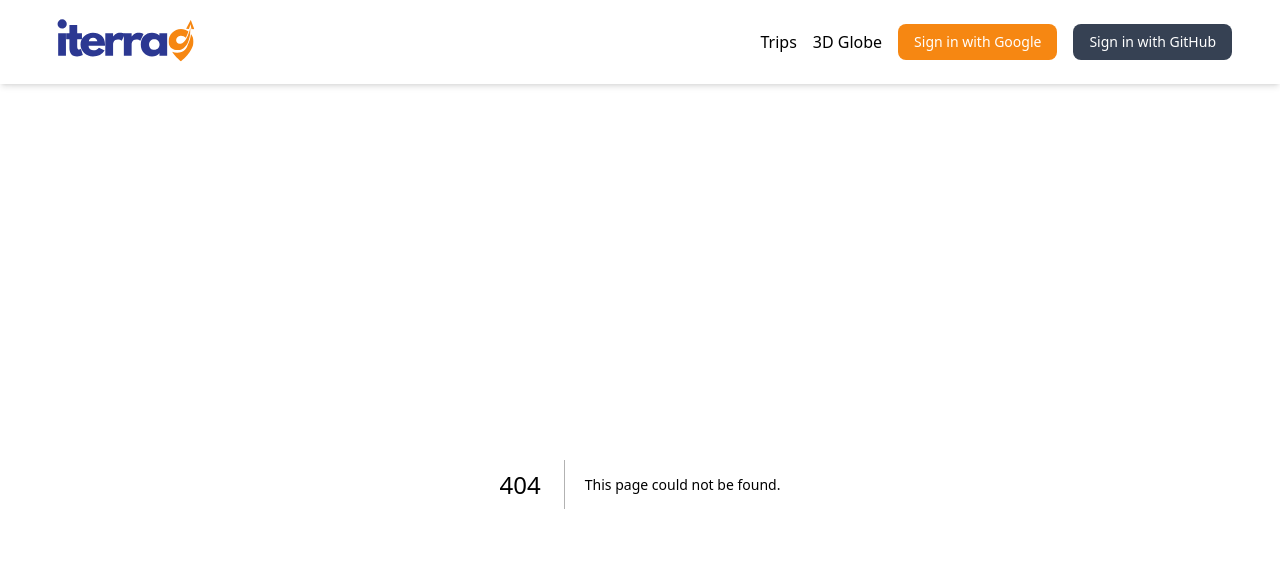
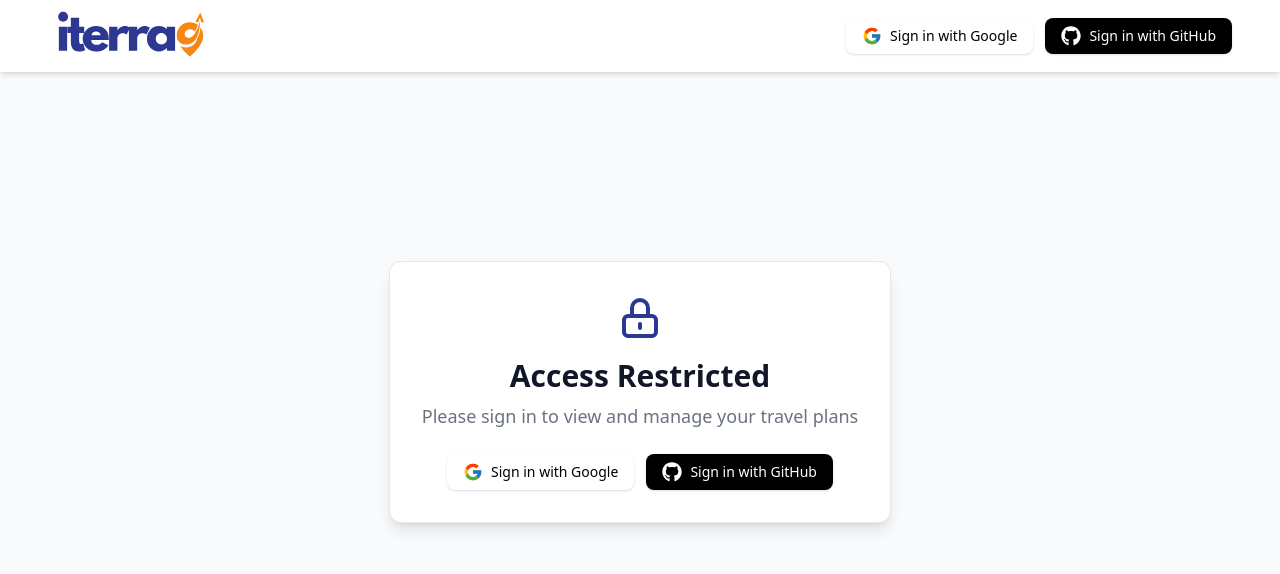
Before and after one commit to JJCayabyab/iTerra, a Next.js app: page /trips in a window 1280 px wide. Before the commit this address had no page. Shown: the top 574 px of the page. Built offline with nearby package versions, Linux system fonts and the light colour scheme; no server answers.

Commit message:
updated sign in options with github and google
-added "Sign In required" if user access the "Trips" page without logging in
-added "react-icons" package
-created sign in required component

```diff
--- a/app/component/Navbar.tsx
+++ b/app/component/Navbar.tsx
@@ -1,33 +1,48 @@
-
 import Image from "next/image";
 import Link from "next/link";
-import SignInButtons from "./SignInButtons";
+import { auth } from "@/auth";
+import SignInButtons from "./auth/SignInButtons";
+import SignOutButton from "./auth/SignOutButton";
 
-
-export default function Navbar() {
+export default async function Navbar() {
+    const session = await auth();
 
     return (
-        <>
-            <nav className="bg-white shadow-md py-3 top-0 sticky">
+        <nav className="bg-white shadow-md py-1 sticky top-0">
             <div className="container mx-auto flex justify-between items-center px-6 lg:px-12">
-                    <Link href={'/'} className="flex items-center">
-                        <Image src={"/iterra.svg"} width={150} height={40} alt="Iterra Logo" />
-                    </Link>
 
-                    <div className="hidden md:flex items-center space-x-4 font-medium">
-                        <Link href={"/trips"} className="hover:text-blue-900 ">
-                            Trips
-                        </Link>
-                        <Link href={"/globe"} className="hover:text-blue-900" >
-                            3D Globe
+                <Link href="/" className="flex items-center">
+                    <Image
+                        src="/iterra.svg"
+                        alt="Iterra Logo"
+                        className="w-32 md:w-36 lg:w-40 h-auto"
+                        width={0}
+                        height={0}
+                        sizes="100vw"
+                    />
                 </Link>
 
 
+                <div className="hidden md:flex items-center space-x-4 font-medium">
+
+
+                    {session?.user ? (
+                        <>
+                            <Link href="/trips" className="text-black hover:text-blue-900">
+                                Trips
+                            </Link>
+                            <Link href="/globe" className="text-black hover:text-blue-900">
+                                3D Globe
+                            </Link>
+                            <SignOutButton />
+                        </>
+
+                    ) : (
                         <SignInButtons />
+                    )}
+                </div>
 
             </div>
-                </div>
         </nav>
-        </>
-    )
+    );
 }
--- a/app/component/SignInButtons.tsx
+++ b/app/component/auth/SignInButtons.tsx
@@ -1,15 +1,18 @@
 'use client';
 import { login } from "@/lib/auth-actions"; // Server action
+import { FaGithub } from "react-icons/fa";
+import { FcGoogle } from "react-icons/fc";
 
 export default function SignInButtons() {
     return (
-        <>
+        <div className="flex flex-col md:flex-row gap-3">
             {/* Google Sign In */}
             <form action={() => login("google")}>
                 <button
                     type="submit"
-                    className="bg-accent px-4 py-2 rounded-lg text-sm hover:bg-[#DB760F] transition text-white"
+                    className="flex items-center justify-center gap-2 px-4 py-2 rounded-lg text-sm font-medium bg-white text-black hover:bg-gray-100 transition-shadow shadow-sm"
                 >
+                    <FcGoogle className="w-5 h-5" />
                     Sign in with Google
                 </button>
             </form>
@@ -18,11 +21,12 @@
             <form action={() => login("github")}>
                 <button
                     type="submit"
-                    className="bg-gray-700 px-4 py-2 rounded-lg text-sm hover:bg-gray-600 transition text-white"
+                    className="flex items-center justify-center gap-2 px-4 py-2 rounded-lg text-sm font-medium bg-black text-white hover:bg-gray-800 transition-shadow shadow-sm"
                 >
+                    <FaGithub className="w-5 h-5" />
                     Sign in with GitHub
                 </button>
             </form>
-        </>
+        </div>
     );
 }
--- /dev/null
+++ b/app/component/auth/SignInRequired.tsx
@@ -0,0 +1,44 @@
+// components/auth/AuthenticationRequired.tsx (You could make this a separate file)
+
+import SignInButtons from "./SignInButtons";
+
+export default function SignInRequired() {
+    return (
+        <div className="flex flex-col items-center justify-center h-[80vh] bg-gray-50 p-6">
+
+            <div className="text-center p-8 bg-white border border-gray-200 rounded-xl shadow-lg max-w-lg">
+
+                <svg
+                    className="mx-auto h-12 w-12 text-primary"
+                    xmlns="http://www.w3.org/2000/svg"
+                    fill="none"
+                    viewBox="0 0 24 24"
+                    stroke="currentColor"
+                    aria-hidden="true"
+                >
+                    <path
+                        strokeLinecap="round"
+                        strokeLinejoin="round"
+                        strokeWidth="2"
+                        d="M12 15v2m-6 4h12a2 2 0 002-2v-6a2 2 0 00-2-2H6a2 2 0 00-2 2v6a2 2 0 002 2zm10-10V7a4 4 0 00-8 0v4h8z"
+                    />
+                </svg>
+
+                {/*  Message */}
+                <h1 className="mt-4 text-3xl font-extrabold text-gray-900">
+                    Access Restricted
+                </h1>
+                <p className="mt-2 text-lg text-gray-500">
+                    Please sign in to view and manage your travel plans
+                </p>
+
+                {/* Action Buttons */}
+                <div className="mt-6 flex justify-center space-x-3">
+                    <SignInButtons />
+                </div>
+
+            </div>
+
+        </div>
+    );
+}
--- /dev/null
+++ b/app/component/auth/SignOutButton.tsx
@@ -0,0 +1,12 @@
+'use client';
+import { logout } from "@/lib/auth-actions";
+
+export default function SignOutButton() {
+    return (
+        <form action={logout}>
+            <button className="bg-red-600 px-4 py-2 rounded-lg text-sm hover:bg-red-700 transition text-white">
+                Logout
+            </button>
+        </form>
+    );
+}
--- a/app/layout.tsx
+++ b/app/layout.tsx
@@ -2,6 +2,7 @@
 import { Geist, Geist_Mono } from "next/font/google";
 import "./globals.css";
 import Navbar from "./component/Navbar";
+import { auth } from "@/auth";
 
 const geistSans = Geist({
   variable: "--font-geist-sans",
@@ -14,21 +15,25 @@
 });
 
 export const metadata: Metadata = {
-  title: "Create Next App",
+  title: "Iterra",
   description: "Generated by create next app",
+  icons: {
+    icon: '/iterra.svg'
+  }
 };
 
-export default function RootLayout({
+export default async function RootLayout({
   children,
 }: Readonly<{
   children: React.ReactNode;
 }>) {
+  const session = await auth()
   return (
     <html lang="en">
       <body
         className={`${geistSans.variable} ${geistMono.variable} antialiased`}
       >
-      <Navbar/>
+        <Navbar />
         {children}
       </body>
     </html>
--- /dev/null
+++ b/app/trips/page.tsx
@@ -0,0 +1,22 @@
+import { auth } from "@/auth"
+import SignInRequired from "../component/auth/SignInRequired"
+export default async function TripsPage() {
+    const session = await auth()
+    if (!session) {
+        return (
+            <>
+                <SignInRequired />
+            </>
+        )
+    }
+    return (
+        <>
+            <div className="">
+                <div>
+                    <h1>Dashboard</h1>
+
+                </div>
+            </div>
+        </>
+    )
+}
--- a/lib/auth-actions.ts
+++ b/lib/auth-actions.ts
@@ -1,4 +1,4 @@
-"use server"; // marks this as a server action
+"use server";
 
 import { signIn, signOut } from "@/auth";
 
--- a/package.json
+++ b/package.json
@@ -24,6 +24,7 @@
     "react": "^19.0.0",
     "react-dom": "^19.0.0",
     "react-globe.gl": "^2.33.2",
+    "react-icons": "^5.5.0",
     "server-only": "^0.0.1",
     "tailwind-merge": "^3.2.0",
     "tw-animate-css": "^1.2.5",
```
Also changed, not shown: 1 other file (tests, documents, lock files or other folders). Lines whose indentation alone changed are shown as unchanged.
